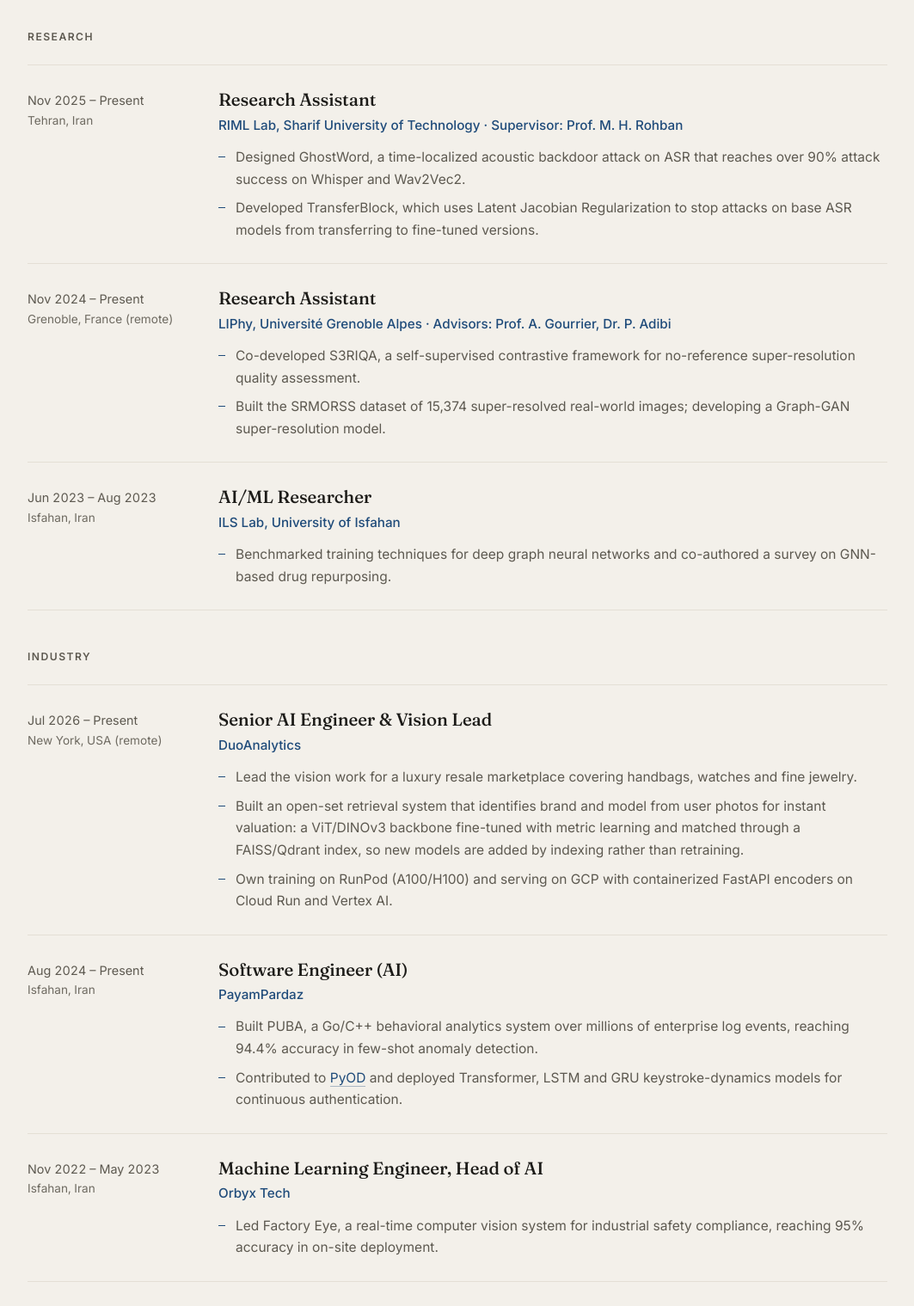
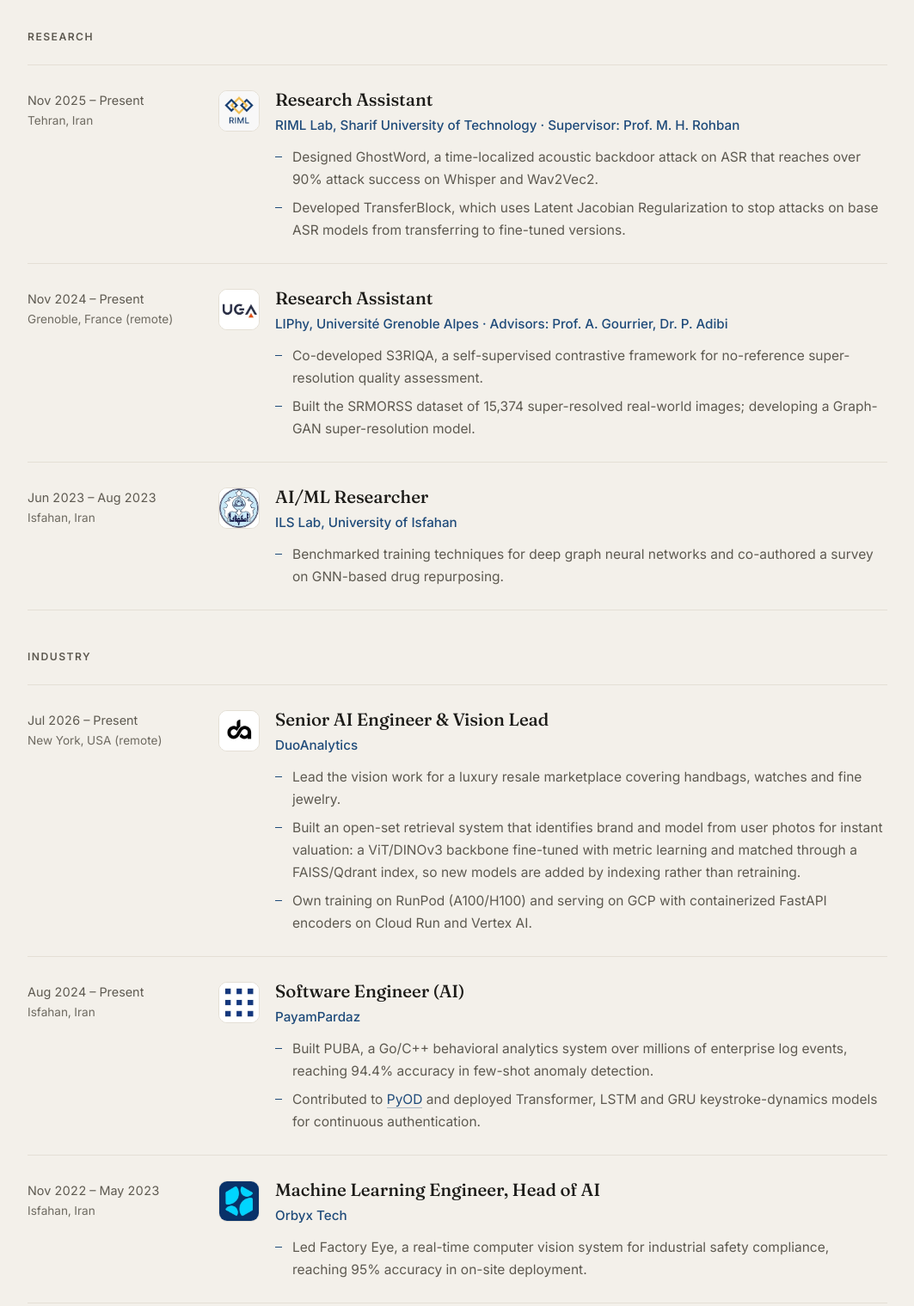
Before and after one commit to MohammadMdv/MohammadMdv.github.io, a plain HTML site: page index.html in a window 1280 px wide. Shown: the part 1995-3514 px from the top of the page at 86% size, without its empty margins (108-1171 px from the left). Drawn offline with Linux system fonts and the light colour scheme.

Commit message:
Add organization logos to the experience entries
Each research and industry entry shows a small logo tile next to the
role title. Logos are 144px WebP files in images/logos/.

Co-Authored-By: Claude Opus 5.5 <noreply@anthropic.com>
Claude-Session: https://claude.ai/code/session_01TWC72dr9p5S8oLjiMrmnfc

```diff
--- a/index.html
+++ b/index.html
@@ -132,6 +132,9 @@
     .entry h3 a { color: var(--text); }
     .entry h3 a:hover { color: var(--accent); }
     .org { color: var(--accent); font-weight: 500; font-size: 0.95rem; margin-top: 3px; }
+    .with-logo { display: grid; grid-template-columns: 48px minmax(0, 1fr); column-gap: 18px; }
+    .with-logo > :not(.logo) { grid-column: 2; }
+    .logo { grid-column: 1; grid-row: 1 / span 2; width: 48px; height: 48px; margin-top: 3px; border-radius: 10px; border: 1px solid var(--line); background: #fff; object-fit: cover; }
     .entry p.desc { color: var(--muted); font-size: 0.97rem; margin-top: 8px; }
     .entry ul.points { display: grid; gap: 8px; margin-top: 12px; }
     .entry ul.points li { position: relative; padding-left: 20px; color: var(--muted); font-size: 0.97rem; }
@@ -178,6 +181,9 @@
       .entry-meta { padding-top: 0; display: flex; flex-wrap: wrap; gap: 0 10px; }
       .entry-meta .sub { margin-top: 0; }
       .entry-meta .sub::before { content: "\00b7"; margin-right: 10px; }
+      .with-logo { grid-template-columns: 42px minmax(0, 1fr); column-gap: 14px; }
+      .with-logo > ul.points { grid-column: 1 / -1; }
+      .logo { width: 42px; height: 42px; margin-top: 1px; border-radius: 9px; }
       .projects { grid-template-columns: minmax(0, 1fr); }
       .contact { padding-top: 60px; }
       .contact .email { font-size: 1.15rem; }
@@ -312,7 +318,8 @@
         <div class="entries">
           <article class="entry">
             <div class="entry-meta"><span>Nov 2025 – Present</span><span class="sub">Tehran, Iran</span></div>
-            <div>
+            <div class="with-logo">
+              <img class="logo" src="images/logos/riml.webp" alt="" width="48" height="48" loading="lazy" decoding="async" />
               <h3>Research Assistant</h3>
               <p class="org">RIML Lab, Sharif University of Technology · Supervisor: Prof. M. H. Rohban</p>
               <ul class="points">
@@ -323,7 +330,8 @@
           </article>
           <article class="entry">
             <div class="entry-meta"><span>Nov 2024 – Present</span><span class="sub">Grenoble, France (remote)</span></div>
-            <div>
+            <div class="with-logo">
+              <img class="logo" src="images/logos/uga.webp" alt="" width="48" height="48" loading="lazy" decoding="async" />
               <h3>Research Assistant</h3>
               <p class="org">LIPhy, Université Grenoble Alpes · Advisors: Prof. A. Gourrier, Dr. P. Adibi</p>
               <ul class="points">
@@ -334,7 +342,8 @@
           </article>
           <article class="entry">
             <div class="entry-meta"><span>Jun 2023 – Aug 2023</span><span class="sub">Isfahan, Iran</span></div>
-            <div>
+            <div class="with-logo">
+              <img class="logo" src="images/logos/isfahan.webp" alt="" width="48" height="48" loading="lazy" decoding="async" />
               <h3>AI/ML Researcher</h3>
               <p class="org">ILS Lab, University of Isfahan</p>
               <ul class="points">
@@ -348,7 +357,8 @@
         <div class="entries">
           <article class="entry">
             <div class="entry-meta"><span>Jul 2026 – Present</span><span class="sub">New York, USA (remote)</span></div>
-            <div>
+            <div class="with-logo">
+              <img class="logo" src="images/logos/duoanalytics.webp" alt="" width="48" height="48" loading="lazy" decoding="async" />
               <h3>Senior AI Engineer &amp; Vision Lead</h3>
               <p class="org">DuoAnalytics</p>
               <ul class="points">
@@ -360,7 +370,8 @@
           </article>
           <article class="entry">
             <div class="entry-meta"><span>Aug 2024 – Present</span><span class="sub">Isfahan, Iran</span></div>
-            <div>
+            <div class="with-logo">
+              <img class="logo" src="images/logos/payampardaz.webp" alt="" width="48" height="48" loading="lazy" decoding="async" />
               <h3>Software Engineer (AI)</h3>
               <p class="org">PayamPardaz</p>
               <ul class="points">
@@ -371,7 +382,8 @@
           </article>
           <article class="entry">
             <div class="entry-meta"><span>Nov 2022 – May 2023</span><span class="sub">Isfahan, Iran</span></div>
-            <div>
+            <div class="with-logo">
+              <img class="logo" src="images/logos/orbyx.webp" alt="" width="48" height="48" loading="lazy" decoding="async" />
               <h3>Machine Learning Engineer, Head of AI</h3>
               <p class="org">Orbyx Tech</p>
               <ul class="points">
```
Also changed, not shown: images/logos/duoanalytics.webp (added), images/logos/isfahan.webp (added), images/logos/orbyx.webp (added), images/logos/payampardaz.webp (added), images/logos/riml.webp (added), images/logos/uga.webp (added).
